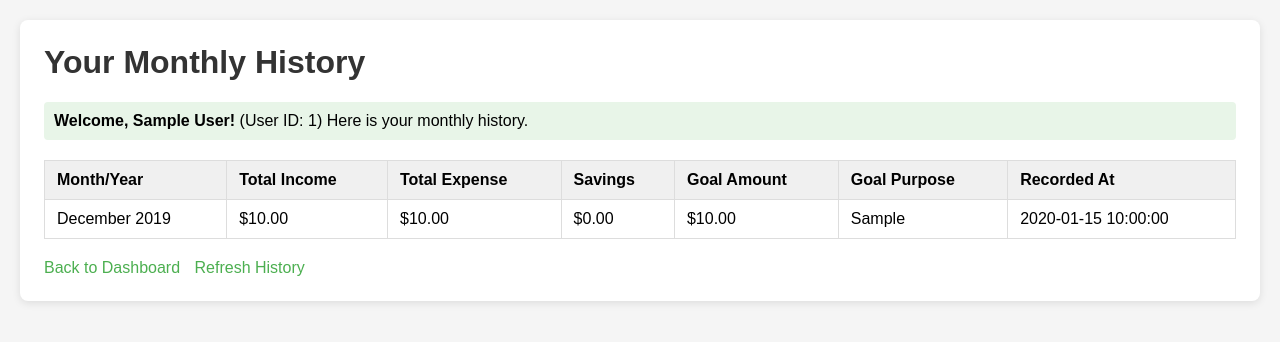
After one commit to Yashvi-Nikam/Expense_Management, a PHP site: page /expenseHistory.php in a window 1280 px wide. The commit adds this page. Shown: the top 342 px of the page. Run offline with PHP 8.4, Linux system fonts and the light colour scheme; the visitor is signed in with stand-in values (Sample User, id 1); tables that the repository leaves empty or names only in its code hold one stand-in row (values such as "Sample post").

Commit message:
some changes

```diff
--- /dev/null
+++ b/expenseHistory.php
@@ -0,0 +1,208 @@
+<?php
+// Monthly History - Shows past months snapshots for the logged-in user
+session_start();
+
+// Check if user is logged in
+if (!isset($_SESSION['user_id'])) {
+    header("Location: login.php"); // Redirect to login if not logged in
+    exit();
+}
+
+$user_id = $_SESSION['user_id'];
+
+// Database connection
+$servername = "localhost";
+$username_db = "root"; // Change as per your setup
+$password = ""; // Change as per your setup
+$dbname = "expense_management"; // Change as per your setup
+
+$conn = new mysqli($servername, $username_db, $password, $dbname);
+if ($conn->connect_error) {
+    die("Connection failed: " . $conn->connect_error);
+}
+
+// Fetch user name from database
+$userQuery = $conn->prepare("SELECT name FROM users WHERE user_id=?");
+$userQuery->bind_param("i", $user_id);
+$userQuery->execute();
+$username = $userQuery->get_result()->fetch_assoc()['name'] ?? 'User';
+
+// Fetch monthly history for the user (only past months) - COMMENTED OUT FOR TESTING
+/*
+$current_month = date('n');
+$current_year = date('Y');
+$sql = "SELECT id, total_income, total_expense, savings, goal_amount, goal_purpose, month, year, created_at
+        FROM monthly_history
+        WHERE user_id = ? AND (year < ? OR (year = ? AND month < ?))
+        ORDER BY year DESC, month DESC";
+$stmt = $conn->prepare($sql);
+$stmt->bind_param('iiii', $user_id, $current_year, $current_year, $current_month);
+$stmt->execute();
+$result = $stmt->get_result();
+*/
+
+// TEMP: Show all for testing
+$sql = "SELECT id, total_income, total_expense, savings, goal_amount, goal_purpose, month, year, created_at
+        FROM monthly_history
+        WHERE user_id = ?
+        ORDER BY year DESC, month DESC";
+$stmt = $conn->prepare($sql);
+$stmt->bind_param('i', $user_id);
+$stmt->execute();
+$result = $stmt->get_result();
+
+$records = [];
+if ($result) {
+    while ($row = $result->fetch_assoc()) {
+        $records[] = $row;
+    }
+}
+
+$conn->close();
+?>
+
+<!DOCTYPE html>
+<html lang="en">
+<head>
+    <meta charset="UTF-8">
+    <meta name="viewport" content="width=device-width, initial-scale=1.0">
+    <title>User Expense History</title>
+    <style>
+        body {
+            font-family: Arial, sans-serif;
+            background: #f5f5f5;
+            margin: 0;
+            padding: 20px;
+        }
+        .container {
+            max-width: 1200px;
+            margin: 0 auto;
+            background: #fff;
+            padding: 24px;
+            border-radius: 8px;
+            box-shadow: 0 2px 8px rgba(0,0,0,0.1);
+        }
+        h1 {
+            margin-top: 0;
+            color: #333;
+        }
+        .user-info {
+            margin-bottom: 20px;
+            padding: 10px;
+            background: #e8f5e8;
+            border-radius: 4px;
+        }
+        .filters {
+            margin-bottom: 20px;
+            display: flex;
+            gap: 12px;
+            align-items: center;
+        }
+        .filters a {
+            text-decoration: none;
+            color: #333;
+            padding: 8px 14px;
+            border: 1px solid #ccc;
+            border-radius: 4px;
+            background: #fafafa;
+        }
+        .filters a.active {
+            border-color: #4caf50;
+            background: #e8f5e8;
+        }
+        table {
+            width: 100%;
+            border-collapse: collapse;
+            margin-bottom: 20px;
+        }
+        th, td {
+            padding: 10px 12px;
+            border: 1px solid #ddd;
+            vertical-align: top;
+        }
+        th {
+            background: #f0f0f0;
+            text-align: left;
+        }
+        .small {
+            font-size: 0.9em;
+            color: #555;
+        }
+        .no-records {
+            padding: 20px;
+            background: #fff3cd;
+            border: 1px solid #ffeeba;
+            border-radius: 4px;
+            color: #856404;
+        }
+        .nav {
+            margin-top: 18px;
+        }
+        .nav a {
+            display: inline-block;
+            margin-right: 10px;
+            text-decoration: none;
+            color: #4caf50;
+        }
+        .summary {
+            background: #f9f9f9;
+            padding: 15px;
+            border-radius: 4px;
+            margin-bottom: 20px;
+        }
+        .summary h2 {
+            margin-top: 0;
+            color: #333;
+        }
+        .summary p {
+            margin: 5px 0;
+        }
+    </style>
+</head>
+<body>
+    <div class="container">
+        <h1>Your Monthly History</h1>
+        <div class="user-info">
+            <strong>Welcome, <?php echo htmlspecialchars($username); ?>!</strong> (User ID: <?php echo htmlspecialchars($user_id); ?>) Here is your monthly history.
+        </div>
+
+        <?php if (empty($records)): ?>
+            <div class="no-records">
+                No past monthly history found yet. History shows only completed months (past months). Submit forms for future months to build history.
+            </div>
+        <?php else: ?>
+            <table>
+                <thead>
+                    <tr>
+                        <th>Month/Year</th>
+                        <th>Total Income</th>
+                        <th>Total Expense</th>
+                        <th>Savings</th>
+                        <th>Goal Amount</th>
+                        <th>Goal Purpose</th>
+                        <th>Recorded At</th>
+                    </tr>
+                </thead>
+                <tbody>
+                    <?php foreach ($records as $record): ?>
+                        <tr>
+                            <td><?php echo htmlspecialchars(date('F Y', mktime(0, 0, 0, $record['month'], 1, $record['year']))); ?></td>
+                            <td>$<?php echo number_format($record['total_income'], 2); ?></td>
+                            <td>$<?php echo number_format($record['total_expense'], 2); ?></td>
+                            <td>$<?php echo number_format($record['savings'], 2); ?></td>
+                            <td>$<?php echo number_format($record['goal_amount'], 2); ?></td>
+                            <td><?php echo htmlspecialchars($record['goal_purpose']); ?></td>
+                            <td><?php echo htmlspecialchars($record['created_at']); ?></td>
+                        </tr>
+                    <?php endforeach; ?>
+                </tbody>
+            </table>
+        <?php endif; ?>
+
+        <div class="nav">
+            <a href="dashboard.php">Back to Dashboard</a>
+            <a href="expenseHistory.php">Refresh History</a>
+        </div>
+    </div>
+</body>
+</html>
```
Also changed, not shown: employed.php (+0 -24 lines), student_form.php (+15 -0 lines).
